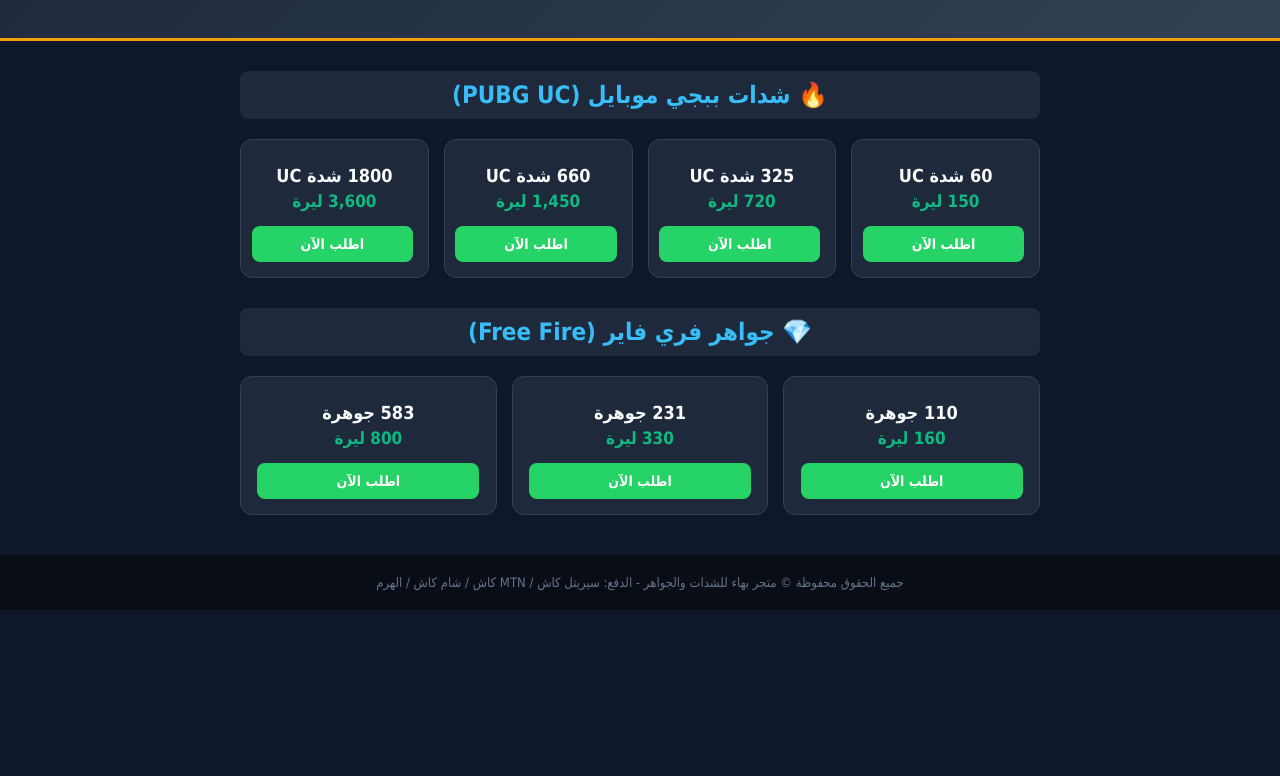
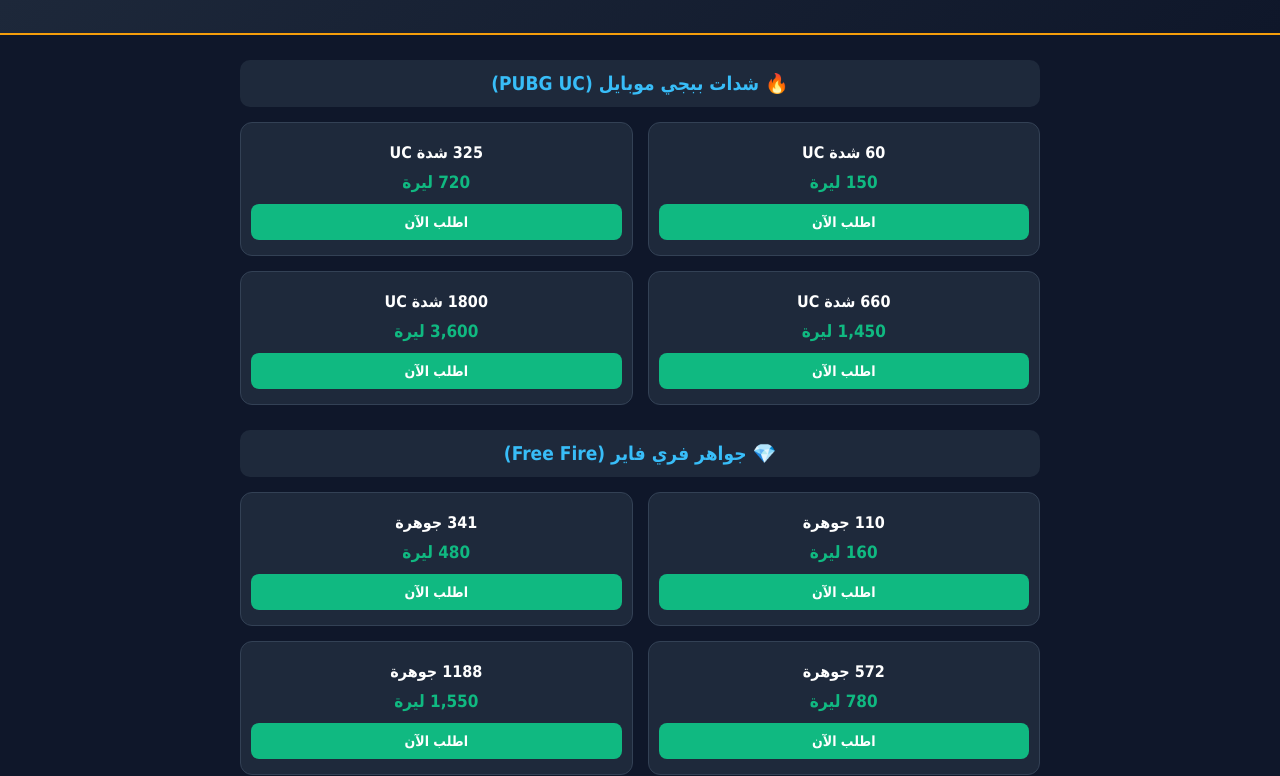
Before and after one commit to bhahajtmr028-cloud/-bahaa-store-., a plain HTML site: page index.html in a window 1280 px wide. Shown: the part 85-861 px from the top of the page. Before the commit the page ends 800 px from the top, so only its background shows below. Drawn offline with Linux system fonts and the light colour scheme.

Commit message:
Update index.html

```diff
--- a/index.html
+++ b/index.html
@@ -5,18 +5,85 @@
   <meta name="viewport" content="width=device-width, initial-scale=1.0">
   <title>متجر بهاء للشدات والجواهر</title>
   <style>
-        body { font-family: Tahoma, Arial, sans-serif; background-color: #0f172a; color: #ffffff; margin: 0; padding: 0; text-align: center; }
-        header { background: linear-gradient(135deg, #1e293b, #334155); padding: 25px 15px; border-bottom: 3px solid #f59e0b; }
-        h1 { margin: 0; color: #f59e0b; font-size: 26px; }
-        p { color: #cbd5e1; margin-top: 8px; }
-        .container { max-width: 800px; margin: 20px auto; padding: 0 15px; }
-        .section-title { background-color: #1e293b; padding: 10px; border-radius: 8px; color: #38bdf8; margin-top: 30px; }
-        .grid { display: grid; grid-template-columns: repeat(auto-fit, minmax(150px, 1fr)); gap: 15px; margin-top: 15px; }
-        .card { background-color: #1e293b; border: 1px solid #334155; border-radius: 12px; padding: 15px; }
-        .card h3 { margin: 10px 0 5px; font-size: 18px; color: #f8fafc; }
-        .price { color: #10b981; font-weight: bold; font-size: 17px; margin-bottom: 15px; }
-        .btn { display: inline-block; background-color: #25d366; color: #ffffff; text-decoration: none; padding: 10px 10px; border-radius: 8px; font-weight: bold; font-size: 14px; width: 90%; }
-        footer { margin-top: 40px; padding: 20px; background-color: #090d16; color: #64748b; font-size: 13px; }
+    body {
+      font-family: Tahoma, Arial, sans-serif;
+      background-color: #0f172a;
+      color: #cbd5e1;
+      margin: 0;
+      padding: 0;
+      text-align: center;
+    }
+    header {
+      background: linear-gradient(135deg, #1e293b, #0f172a);
+      padding: 25px 15px;
+      border-bottom: 2px solid #f59e0b;
+    }
+    h1 {
+      color: #f59e0b;
+      margin: 0;
+      font-size: 24px;
+    }
+    header p {
+      color: #cbd5e1;
+      margin-top: 10px;
+      font-size: 14px;
+    }
+    .container {
+      max-width: 800px;
+      margin: 20px auto;
+      padding: 0 15px;
+    }
+    .section-title {
+      background-color: #1e293b;
+      color: #38bdf8;
+      padding: 12px;
+      border-radius: 10px;
+      margin: 25px 0 15px;
+      font-size: 19px;
+      font-weight: bold;
+    }
+    .grid {
+      display: grid;
+      grid-template-columns: repeat(2, 1fr);
+      gap: 15px;
+    }
+    .card {
+      background-color: #1e293b;
+      border: 1px solid #334155;
+      border-radius: 12px;
+      padding: 15px 10px;
+    }
+    .card h3 {
+      margin: 5px 0 10px;
+      color: #ffffff;
+      font-size: 16px;
+    }
+    .price {
+      color: #10b981;
+      font-weight: bold;
+      font-size: 17px;
+      margin-bottom: 12px;
+    }
+    .btn {
+      display: block;
+      background-color: #10b981;
+      color: #ffffff;
+      text-decoration: none;
+      padding: 10px;
+      border-radius: 8px;
+      font-size: 14px;
+      font-weight: bold;
+    }
+    .btn:active {
+      background-color: #059669;
+    }
+    footer {
+      margin-top: 40px;
+      padding: 20px;
+      background-color: #1e293b;
+      font-size: 13px;
+      border-top: 1px solid #334155;
+    }
   </style>
 </head>
 <body>
@@ -27,52 +94,60 @@
   </header>
 
   <div class="container">
-    <h2 class="section-title">🔥 شدات ببجي موبايل (PUBG UC)</h2>
+
+    <div class="section-title">🔥 شدات ببجي موبايل (PUBG UC)</div>
     <div class="grid">
       <div class="card">
         <h3>60 شدة UC</h3>
         <div class="price">150 ليرة</div>
-            <a class="btn" href="https://wa.meً، أريد طلب 60 شدة ببجي">اطلب الآن</a>
+        <a href="https://ig.me" target="_blank" class="btn">اطلب الآن</a>
       </div>
       <div class="card">
         <h3>325 شدة UC</h3>
         <div class="price">720 ليرة</div>
-            <a class="btn" href="https://wa.meً، أريد طلب 325 شدة ببجي">اطلب الآن</a>
+        <a href="https://ig.me" target="_blank" class="btn">اطلب الآن</a>
       </div>
       <div class="card">
         <h3>660 شدة UC</h3>
         <div class="price">1,450 ليرة</div>
-            <a class="btn" href="https://wa.meً، أريد طلب 660 شدة ببجي">اطلب الآن</a>
+        <a href="https://ig.me" target="_blank" class="btn">اطلب الآن</a>
       </div>
       <div class="card">
         <h3>1800 شدة UC</h3>
         <div class="price">3,600 ليرة</div>
-            <a class="btn" href="https://wa.meً، أريد طلب 1800 شدة ببجي">اطلب الآن</a>
+        <a href="https://ig.me" target="_blank" class="btn">اطلب الآن</a>
       </div>
     </div>
 
-    <h2 class="section-title">💎 جواهر فري فاير (Free Fire)</h2>
+    <div class="section-title">💎 جواهر فري فاير (Free Fire)</div>
     <div class="grid">
       <div class="card">
         <h3>110 جوهرة</h3>
         <div class="price">160 ليرة</div>
-            <a class="btn" href="https://wa.meً، أريد طلب 110 جوهرة فري فاير">اطلب الآن</a>
+        <a href="https://ig.me" target="_blank" class="btn">اطلب الآن</a>
       </div>
       <div class="card">
-            <h3>231 جوهرة</h3>
-            <div class="price">330 ليرة</div>
-            <a class="btn" href="https://wa.meً، أريد طلب 231 جوهرة فري فاير">اطلب الآن</a>
+        <h3>341 جوهرة</h3>
+        <div class="price">480 ليرة</div>
+        <a href="https://ig.me" target="_blank" class="btn">اطلب الآن</a>
       </div>
       <div class="card">
-            <h3>583 جوهرة</h3>
-            <div class="price">800 ليرة</div>
-            <a class="btn" href="https://wa.meً، أريد طلب 583 جوهرة فري فاير">اطلب الآن</a>
+        <h3>572 جوهرة</h3>
+        <div class="price">780 ليرة</div>
+        <a href="https://ig.me" target="_blank" class="btn">اطلب الآن</a>
       </div>
+      <div class="card">
+        <h3>1188 جوهرة</h3>
+        <div class="price">1,550 ليرة</div>
+        <a href="https://ig.me" target="_blank" class="btn">اطلب الآن</a>
       </div>
     </div>
 
+  </div>
+
   <footer>
-    جميع الحقوق محفوظة © متجر بهاء للشدات والجواهر - الدفع: سيريتل كاش / MTN كاش / شام كاش / الهرم
+    <p>للاستفسار والدفع عبر شام كاش تواصل معنا مباشرة</p>
+    <a href="https://instagram.com" target="_blank" style="color: #f59e0b; text-decoration: none; font-weight: bold;">@baha42894</a>
   </footer>
 
 </body>
```
Lines whose indentation alone changed are shown as unchanged.
